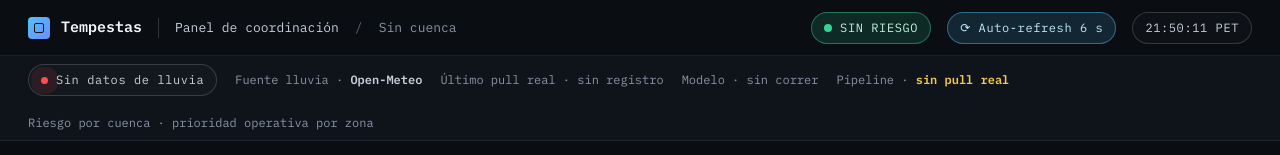
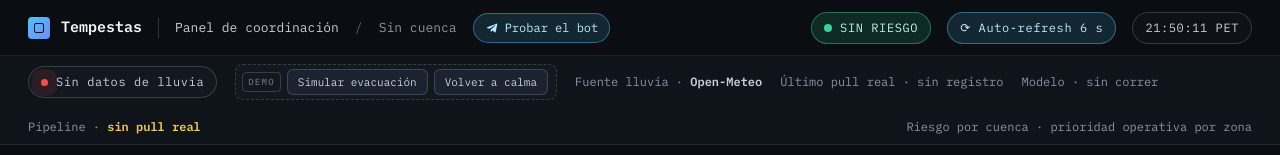
Before and after one commit to paul0610/hackaton-indies-prediccion-huaicos, a Next.js app: page /panel in a window 1280 px wide. Shown: the top 155 px of the page. Built offline with nearby package versions, Linux system fonts and the light colour scheme; no server answers; the database is empty.

Commit message:
Panel: link al bot de Telegram y controles de demo

```diff
--- /dev/null
+++ b/app/api/demo/control/route.ts
@@ -0,0 +1,56 @@
+import { NextResponse } from "next/server";
+import { env } from "@/lib/env";
+
+export const dynamic = "force-dynamic";
+export const maxDuration = 60;
+
+// Endpoint público de control de la demo: dispara el escenario de
+// evacuación (replay) o devuelve el sistema a calma. Reusa los endpoints
+// internos protegidos, pasándoles el CRON_SECRET del lado del servidor
+// (el secreto nunca llega al cliente).
+export async function POST(req: Request) {
+  try {
+    const body = (await req.json().catch(() => ({}))) as { action?: unknown };
+    const action = typeof body.action === "string" ? body.action : "";
+
+    const host =
+      req.headers.get("host") ??
+      "hackaton-indies-prediccion-huaicos.vercel.app";
+    const origin = `${host.startsWith("localhost") ? "http" : "https"}://${host}`;
+    const headers = { authorization: `Bearer ${env.cronSecret()}` };
+
+    if (action === "evacuacion") {
+      const res = await fetch(`${origin}/api/demo/replay`, { headers });
+      return NextResponse.json({
+        ok: res.ok,
+        action,
+        result: await res.json().catch(() => ({})),
+      });
+    }
+
+    if (action === "calma") {
+      const ingest = await fetch(`${origin}/api/cron/ingest-rain`, { headers });
+      const evaluate = await fetch(`${origin}/api/cron/evaluate-risk`, {
+        headers,
+      });
+      return NextResponse.json({
+        ok: ingest.ok && evaluate.ok,
+        action,
+        result: {
+          ingest: await ingest.json().catch(() => ({})),
+          evaluate: await evaluate.json().catch(() => ({})),
+        },
+      });
+    }
+
+    return NextResponse.json(
+      { ok: false, error: "Acción no reconocida; usa 'evacuacion' o 'calma'." },
+      { status: 400 },
+    );
+  } catch (err) {
+    return NextResponse.json(
+      { ok: false, error: (err as Error).message },
+      { status: 500 },
+    );
+  }
+}
--- /dev/null
+++ b/app/panel/demo-controls.tsx
@@ -0,0 +1,48 @@
+"use client";
+
+import { useState } from "react";
+import { useRouter } from "next/navigation";
+
+// Controles SOLO para la demostración: disparan el escenario de evacuación
+// o devuelven el sistema a calma. No forman parte del flujo operativo real.
+export function DemoControls() {
+  const [loading, setLoading] = useState<string | null>(null);
+  const router = useRouter();
+
+  async function run(action: "evacuacion" | "calma") {
+    if (loading) return;
+    setLoading(action);
+    try {
+      await fetch("/api/demo/control", {
+        method: "POST",
+        headers: { "content-type": "application/json" },
+        body: JSON.stringify({ action }),
+      });
+    } catch {
+      // Silencioso: el panel se refresca igual y el usuario puede reintentar.
+    } finally {
+      setLoading(null);
+      router.refresh();
+    }
+  }
+
+  return (
+    <span className="demo-group" title="Controles solo para la demostración">
+      <span className="demo-tag">DEMO</span>
+      <button
+        className="demo-btn"
+        onClick={() => run("evacuacion")}
+        disabled={loading !== null}
+      >
+        {loading === "evacuacion" ? "Simulando…" : "Simular evacuación"}
+      </button>
+      <button
+        className="demo-btn"
+        onClick={() => run("calma")}
+        disabled={loading !== null}
+      >
+        {loading === "calma" ? "Reseteando…" : "Volver a calma"}
+      </button>
+    </span>
+  );
+}
--- a/app/panel/page.tsx
+++ b/app/panel/page.tsx
@@ -9,6 +9,7 @@ import {
   type MapSafePoint,
 } from "./risk-map";
 import { Clock, Elapsed } from "./live";
+import { DemoControls } from "./demo-controls";
 
 export const dynamic = "force-dynamic";
 
@@ -115,6 +116,23 @@ export default async function Panel() {
         <span style={{ color: "var(--ink-1)" }}>Panel de coordinación</span>
         <span style={{ color: "var(--ink-3)" }}>/</span>
         <span>{basinName}</span>
+        <a
+          className="tg-link"
+          href="https://t.me/alerta_huaicos_bot"
+          target="_blank"
+          rel="noreferrer"
+        >
+          <svg
+            viewBox="0 0 24 24"
+            width="14"
+            height="14"
+            fill="currentColor"
+            aria-hidden="true"
+          >
+            <path d="M9.78 18.65l.28-4.23 7.68-6.92c.34-.31-.07-.46-.52-.19L7.74 13.3 3.64 12c-.88-.25-.89-.86.2-1.3l15.97-6.16c.73-.33 1.43.18 1.15 1.3l-2.72 12.81c-.19.91-.74 1.13-1.5.71L12.6 16.3l-1.99 1.93c-.23.23-.42.42-.83.42z" />
+          </svg>
+          Probar el bot
+        </a>
         <span className="spacer" />
         <span className={`chip ${lv.chip}`}>
           <span className={dotCls} style={{ width: 8, height: 8 }} />
@@ -132,6 +150,7 @@ export default async function Panel() {
           />
           {mode.label}
         </span>
+        <DemoControls />
         <span className="strip-item">
           Fuente lluvia · <b>Open-Meteo</b>
         </span>
--- a/app/panel/panel.css
+++ b/app/panel/panel.css
@@ -106,6 +106,37 @@
 }
 .tp-strip .strip-item { color: var(--ink-2); }
 .tp-strip .strip-item b { color: var(--ink-1); font-weight: 600; }
+
+/* ---- Link al bot de Telegram ---- */
+.tg-link {
+  display: inline-flex; align-items: center; gap: 6px;
+  padding: 5px 11px; border-radius: 999px;
+  border: 1px solid rgba(79, 195, 247, 0.45);
+  background: var(--cyan-soft); color: #bfe8ff;
+  font-family: var(--font-mono); font-size: 12px; text-decoration: none;
+}
+.tg-link:hover { background: rgba(79, 195, 247, 0.22); color: #ffffff; }
+
+/* ---- Controles de demo ---- */
+.demo-group {
+  display: inline-flex; align-items: center; gap: 6px;
+  padding: 4px 8px 4px 6px; border-radius: 8px;
+  border: 1px dashed var(--border-strong);
+  background: rgba(255, 255, 255, 0.02);
+}
+.demo-tag {
+  font-family: var(--font-mono); font-size: 9px; font-weight: 700;
+  letter-spacing: 0.14em; color: var(--ink-3);
+  border: 1px solid var(--border-strong); border-radius: 4px;
+  padding: 2px 5px;
+}
+.demo-btn {
+  background: var(--bg-3); color: var(--ink-1);
+  border: 1px solid var(--border-strong); border-radius: 6px;
+  padding: 5px 10px; font-family: var(--font-mono); font-size: 11px;
+}
+.demo-btn:hover:not(:disabled) { background: var(--bg-4); color: var(--ink-0); }
+.demo-btn:disabled { opacity: 0.5; cursor: default; }
 
 /* ---- Chips ---- */
 .chip {
```
